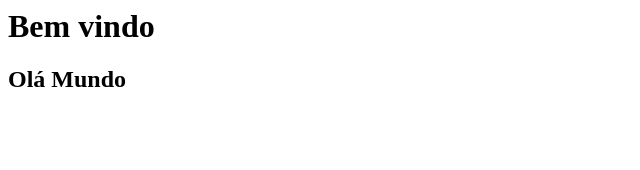
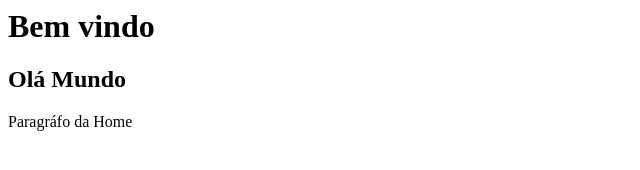
Before and after one commit to raphuza/curso_github, a plain HTML site: page index.html in a window 1280 px wide. Shown: the whole page, without its empty margins (0-640 px from the left). Drawn offline with Linux system fonts and the light colour scheme.

Commit message:
Criando novas funcionalidades na home com paragrafo

```diff
--- a/index.html
+++ b/index.html
@@ -1,2 +1,3 @@
 <h1>Bem vindo</h1>
 <h2>Olá Mundo</h2>
+<p>Paragráfo da Home</p>
```
Also changed, not shown: a.txt (added), nomes.txt.
